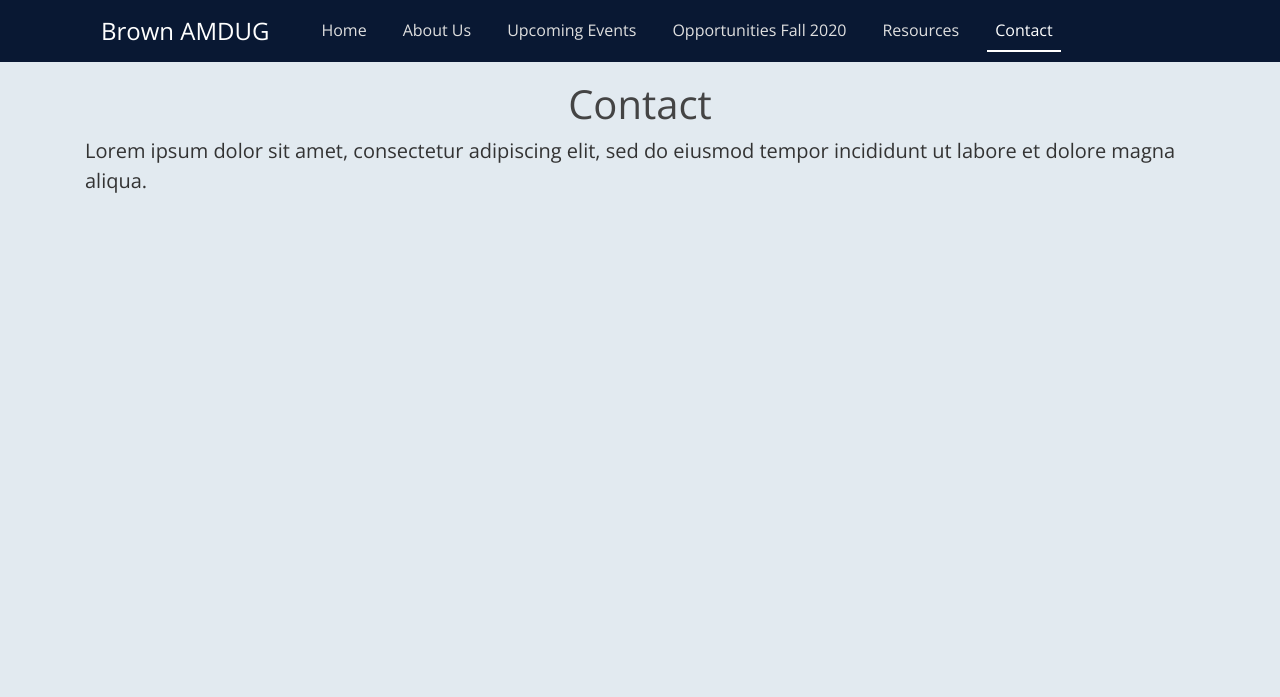
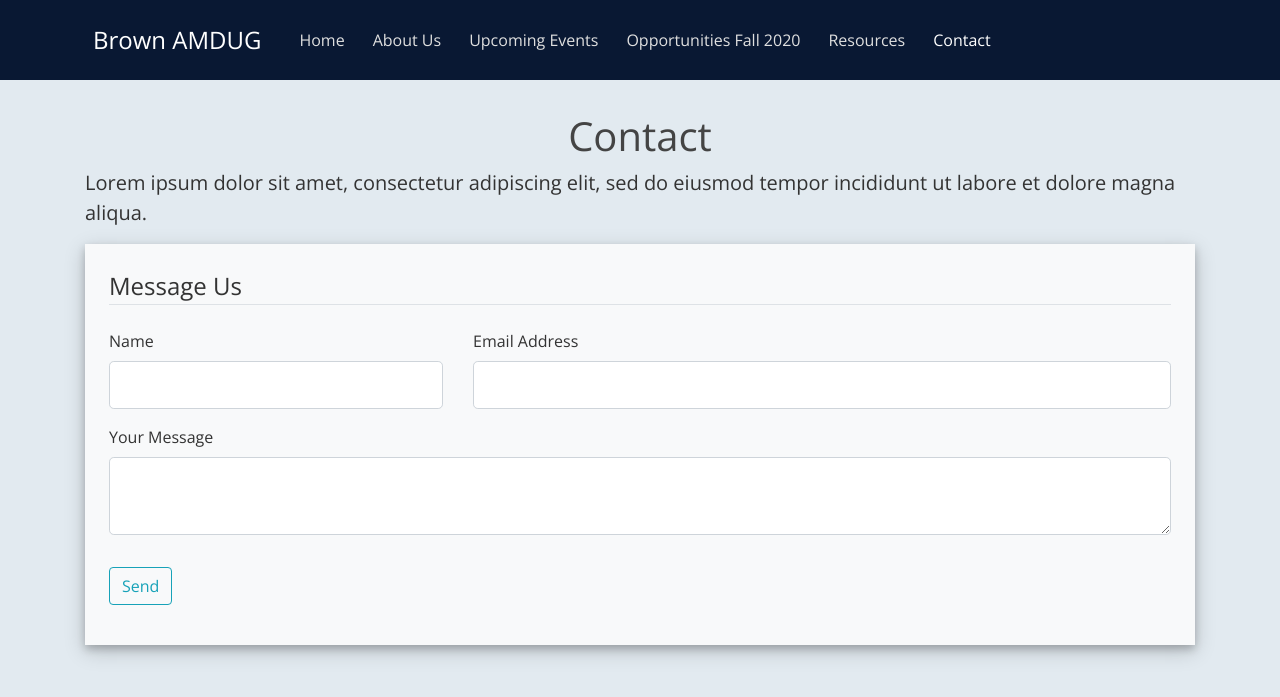
Before and after one commit to AdamWang00/amdug-website, a Flask app: page /contact in a window 1280 px wide. Shown: the top 697 px of the page. Run offline with Flask 2, Linux system fonts and the light colour scheme; some libraries are stand-ins or nearby versions.

Commit message:
home, about, contact

```diff
--- /dev/null
+++ b/website/main/forms.py
@@ -0,0 +1,10 @@
+from flask_wtf import FlaskForm
+from wtforms import StringField, SubmitField, TextAreaField
+from wtforms.validators import DataRequired, Email
+
+
+class ContactForm(FlaskForm):
+    name = StringField('Name', validators=[DataRequired()])
+    email = StringField('Email Address', validators=[DataRequired(), Email()])
+    message = TextAreaField('Your Message', validators=[DataRequired()])
+    submit = SubmitField('Send')
--- a/website/main/routes.py
+++ b/website/main/routes.py
@@ -1,4 +1,6 @@
-from flask import render_template, request, Blueprint
+from flask import flash, render_template, redirect, url_for, request, Blueprint
+from website.main.forms import ContactForm
+from website.main.utils import send_contact_email
 from website.models import Post
 
 
@@ -33,6 +35,11 @@ def resources():
     return render_template('resources.html', title='Resources')
 
 
-@main.route("/contact")
+@main.route("/contact", methods=['GET', 'POST'])
 def contact():
-    return render_template('contact.html', title='Contact')
+    form = ContactForm()
+    if form.validate_on_submit():
+        send_contact_email(form.name.data, form.email.data, form.message.data)
+        flash('Your message has been sent. We will get back to you soon!', 'success')
+        return redirect(url_for('main.contact'))
+    return render_template('contact.html', title='Contact', form=form)
--- a/website/static/main.css
+++ b/website/static/main.css
@@ -10,20 +10,25 @@ h1, h2, h3, h4, h5, h6 {
   color: #444444;
 }
 
+.navbar {
+  min-height: 80px;
+}
+
 .bg-steel {
   background-color: #091833;
 }
 
 .site-header .navbar-nav .nav-link {
   color: #DFDFDF;
-  margin-left: 20px;
+  margin-left: 16px;
+  padding: 6px;
 }
 
 .site-header .navbar-nav .nav-link:hover {
   color: #ffffff;
 }
 
-.site-header .navbar-nav .nav-link.active {
+.site-header .navbar-nav .nav-link:active {
   border-bottom: 2px solid #ffffff;
   font-weight: 400;
 }
@@ -44,6 +49,23 @@ h1, h2, h3, h4, h5, h6 {
 .about img {
   max-width: 100%;
   height: auto;
+}
+
+.about-name {
+  font-size: 30px;
+  font-weight: 600;
+  margin-bottom: 0px;
+}
+
+.about-role {
+  font-size: 24px;
+  font-weight: 400;
+}
+
+@media only screen and (max-width: 600px) {
+  .about {
+    max-width: 100%;
+  }
 }
 
 .article-title {
@@ -117,7 +139,7 @@ h1, h2, h3, h4, h5, h6 {
 }
 
 .title-2 {
-  font-weight: 600;
+  font-weight: 400;
   font-size: 28px;
 }
 
@@ -129,6 +151,11 @@ h1, h2, h3, h4, h5, h6 {
   height: 100%;
 }
 
+.light-box:hover {
+  background-color: #FFE3AC;
+  cursor: pointer;
+}
+
 .shadow {
   box-shadow: 0 4px 8px 0 rgba(0, 0, 0, 0.2), 0 6px 20px 0 rgba(0, 0, 0, 0.19);
 }
--- a/website/templates/contact.html
+++ b/website/templates/contact.html
@@ -4,4 +4,55 @@
         <h1>Contact</h1>
     </div>
     <p class="lead">Lorem ipsum dolor sit amet, consectetur adipiscing elit, sed do eiusmod tempor incididunt ut labore et dolore magna aliqua.</p>
+    <form method="POST" action="" class="shadow bg-light p-4">
+        {{ form.hidden_tag() }}
+        <fieldset class="form-group">
+            <legend class="border-bottom mb-4">Message Us</legend>
+            <div class="row">
+                <div class="col-lg-4 form-group">
+                    {{ form.name.label(class="form-control-label") }}
+                    {% if form.name.errors %}
+                        {{ form.name(class="form-control form-control-lg is-invalid") }}
+                        <div class="invalid-feedback">
+                            {% for error in form.name.errors %}
+                                <span>{{ error }}</span>
+                            {% endfor %}
+                        </div>
+                    {% else %}
+                        {{ form.name(class="form-control form-control-lg") }}
+                    {% endif %}
+                </div>
+                <div class="col-lg-8 form-group">
+                    {{ form.email.label(class="form-control-label") }}
+                    {% if form.email.errors %}
+                        {{ form.email(class="form-control form-control-lg is-invalid") }}
+                        <div class="invalid-feedback">
+                            {% for error in form.email.errors %}
+                                <span>{{ error }}</span>
+                            {% endfor %}
+                        </div>
+                    {% else %}
+                        {{ form.email(class="form-control form-control-lg") }}
+                    {% endif %}
+                </div>
+            </div>
+            <div class="form-group">
+                {{ form.message.label(class="form-control-label") }}
+                {% if form.message.errors %}
+                    {{ form.message(class="form-control form-control-lg is-invalid") }}
+                    <div class="invalid-feedback">
+                        {% for error in form.message.errors %}
+                            <span>{{ error }}</span>
+                        {% endfor %}
+                    </div>
+                {% else %}
+                    {{ form.message(class="form-control form-control-lg") }}
+                {% endif %}
+            </div>
+        </fieldset>
+        <div class="form-group">
+            {{ form.submit(class="btn btn-outline-info") }}
+        </div>
+    </form>
+    <br>
 {% endblock content %}
--- a/website/templates/events.html
+++ b/website/templates/events.html
@@ -2,7 +2,7 @@
 {% block content %}
 	{% if posts.items %}
 		{% for post in posts.items %}
-			<article class="media content-section shadow">
+			<article class="media content-section shadow bg-light">
 				<img class="rounded-circle article-img mt-4 ml-3" src="{{ url_for('static', filename='profile_pics/' + post.author.image_file) }}">
 			  	<div class="media-body row">
 					<div class="col-lg-6">
--- a/website/templates/layout.html
+++ b/website/templates/layout.html
@@ -24,11 +24,11 @@
 
 	<link rel="icon" href="{{ url_for('static', filename='images/favicon.png') }}">
 </head>
-<body style="padding-left: calc(100vw - 100%);">
+<body>
 	<header class="site-header">
 	  <nav style="padding-left: calc(100vw - 100%);" class="navbar navbar-expand-lg navbar-dark bg-steel fixed-top">
 		<div class="container">
-		  <a class="navbar-brand ml-4 mr-4 brand" href="{{ url_for('main.home') }}">Brown AMDUG</a>
+		  <a class="navbar-brand ml-3 mr-3 brand" href="{{ url_for('main.home') }}">Brown AMDUG</a>
 		  <button class="navbar-toggler" type="button" data-toggle="collapse" data-target="#navbarToggle" aria-controls="navbarToggle" aria-expanded="false" aria-label="Toggle navigation">
 			<span class="navbar-toggler-icon"></span>
 		  </button>
@@ -70,7 +70,7 @@
 		</div>
 	  </nav>
 	</header>
-
+	<br>
 	<main role="main" class="container">
 		{% with messages = get_flashed_messages(with_categories=true) %}
 			{% if messages %}
@@ -88,7 +88,6 @@
 
 	<!-- jQuery Popper.js Bootstrap -->
 	<script src="https://code.jquery.com/jquery-3.2.1.slim.min.js" integrity="sha384-KJ3o2DKtIkvYIK3UENzmM7KCkRr/rE9/Qpg6aAZGJwFDMVNA/GpGFF93hXpG5KkN" crossorigin="anonymous"></script>
-	<script src="https://cdnjs.cloudflare.com/ajax/libs/popper.js/1.12.9/umd/popper.min.js" integrity="sha384-ApNbgh9B+Y1QKtv3Rn7W3mgPxhU9K/ScQsAP7hUibX39j7fakFPskvXusvfa0b4Q" crossorigin="anonymous"></script>
 	<script src="https://maxcdn.bootstrapcdn.com/bootstrap/4.0.0/js/bootstrap.min.js" integrity="sha384-JZR6Spejh4U02d8jOt6vLEHfe/JQGiRRSQQxSfFWpi1MquVdAyjUar5+76PVCmYl" crossorigin="anonymous"></script>
 </body>
 </html>
```
Also changed, not shown: website/main/utils.py (added, +11 -0 lines), website/templates/about.html (+12 -0 lines), website/templates/home.html (+5 -4 lines), website/templates/post.html (+12 -8 lines), website/templates/user_posts.html (+14 -10 lines), website/users/forms.py (+12 -12 lines), website/site.db.
